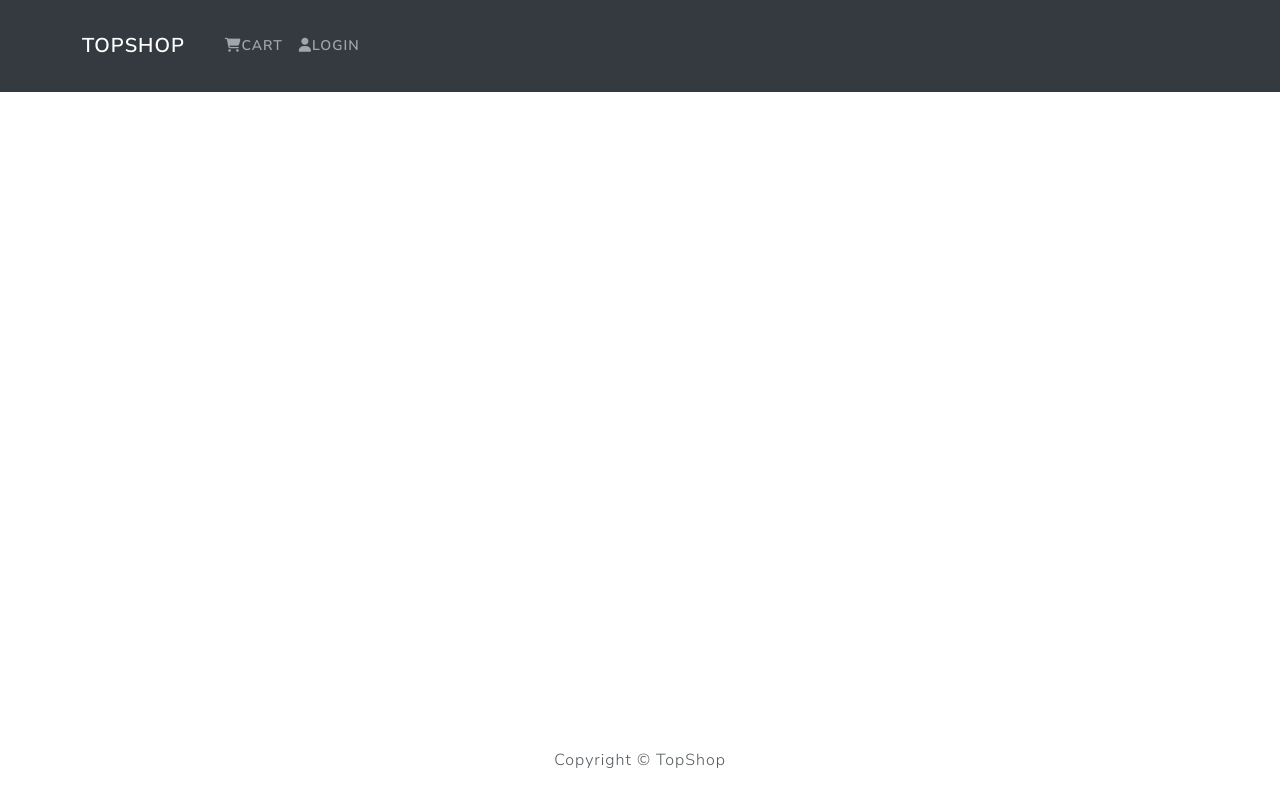
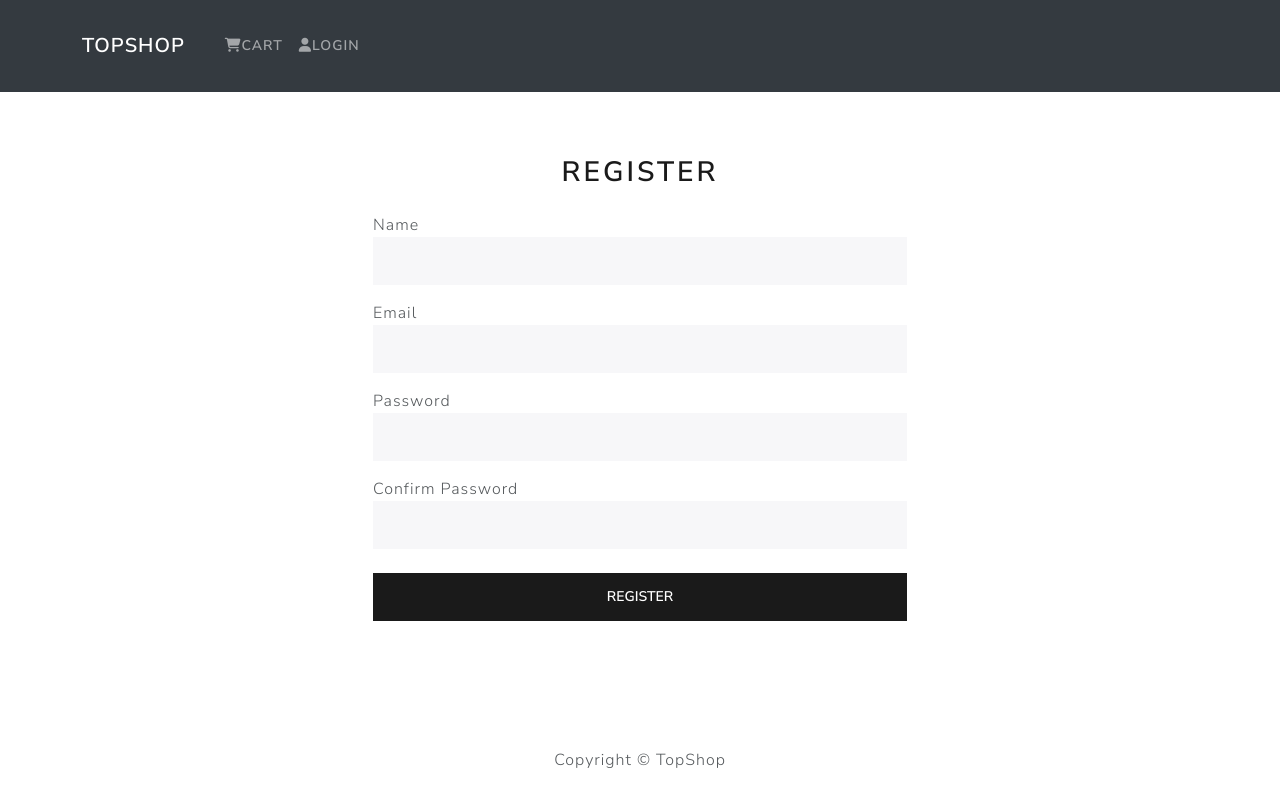
Before and after one commit to SelimRejabd/Ecommerce-site-using-React, a React (Create React App) app: page /register in a window 1280 px wide. Built offline with nearby package versions, Linux system fonts and the light colour scheme.

Commit message:
Register page

```diff
--- a/src/App.js
+++ b/src/App.js
@@ -7,6 +7,7 @@ import { BrowserRouter as Router, Route, Routes } from "react-router-dom";
 import CartScreen from "./screens/CartScreen";
 import LoginForm from "./components/LoginForm";
 import Profile from "./components/Profile";
+import Register from "./components/Register";
 
 function App() {
   return (
@@ -20,6 +21,7 @@ function App() {
             <Route path="/cart/:id?" Component={CartScreen}/>
             <Route path="/login" Component={LoginForm}/>
             <Route path="/profile" Component={Profile}/>
+            <Route path="/register" Component={Register}/>
           </Routes>
         </Container>
       </main>
--- a/src/app/store.js
+++ b/src/app/store.js
@@ -2,12 +2,14 @@ import { configureStore } from "@reduxjs/toolkit";
 import ProductReducer from "../features/slice/ProductSlice";
 import CartReducer from "../features/slice/CartSlice";
 import UserLoginReducer from "../features/slice/UserLoginSlice";
+import UserRegisterReducer from "../features/slice/UserRegisterSlice";
 
 const store = configureStore({
   reducer: {
     products: ProductReducer,
     cart: CartReducer,
     user: UserLoginReducer,
+    userRegister: UserRegisterReducer,
   }
 });
 
--- /dev/null
+++ b/src/components/Register.js
@@ -0,0 +1,111 @@
+import React, { useState, useEffect } from 'react';
+import { useDispatch, useSelector } from 'react-redux';
+import { useNavigate } from 'react-router-dom';
+import { registerUser } from '../features/slice/UserRegisterSlice';
+
+const Register = () => {
+    const dispatch = useDispatch();
+    const navigate = useNavigate();
+    const { user, loading, error } = useSelector((state) => state.userRegister);
+
+    const [formData, setFormData] = useState({
+        name: '',
+        email: '',
+        password: '',
+        confirmPassword: '',
+    });
+
+    const [message, setMessage] = useState('');
+
+    const { name, email, password, confirmPassword } = formData;
+    console.log(formData);
+
+    const handleChange = (e) => {
+        setFormData({
+            ...formData,
+            [e.target.name]: e.target.value,
+        });
+    };
+
+    const handleSubmit = (e) => {
+        e.preventDefault();
+        if (password !== confirmPassword) {
+            setMessage('Passwords do not match');
+        } else {
+            dispatch(registerUser({ name, email, password }));
+        }
+    };
+
+    useEffect(() => {
+        if (user) {
+            navigate('/profile');
+        }
+    }, [user, navigate]);
+
+    return (
+        <div className="container">
+            <div className="row justify-content-center">
+                <div className="col-md-6">
+                    <h2 className="text-center mt-5">Register</h2>
+                    {message && <div className="alert alert-danger">{message}</div>}
+                    {error && <div className="alert alert-danger">{error.detail || error}</div>}
+                    <form onSubmit={handleSubmit} className="mt-4">
+                        <div className="form-group">
+                            <label htmlFor="name">Name</label>
+                            <input
+                                type="text"
+                                name="name"
+                                id="name"
+                                className="form-control"
+                                value={name}
+                                onChange={handleChange}
+                                required
+                            />
+                        </div>
+                        <div className="form-group mt-3">
+                            <label htmlFor="email">Email</label>
+                            <input
+                                type="email"
+                                name="email"
+                                id="email"
+                                className="form-control"
+                                value={email}
+                                onChange={handleChange}
+                                required
+                            />
+                        </div>
+                        <div className="form-group mt-3">
+                            <label htmlFor="password">Password</label>
+                            <input
+                                type="password"
+                                name="password"
+                                id="password"
+                                className="form-control"
+                                value={password}
+                                onChange={handleChange}
+                                required
+                            />
+                        </div>
+                        <div className="form-group mt-3">
+                            <label htmlFor="confirmPassword">Confirm Password</label>
+                            <input
+                                type="password"
+                                name="confirmPassword"
+                                id="confirmPassword"
+                                className="form-control"
+                                value={confirmPassword}
+                                onChange={handleChange}
+                                required
+                            />
+                        </div>
+                        <button type="submit" className="btn btn-primary mt-4 w-100" disabled={loading}>
+                            {loading ? 'Registering...' : 'Register'}
+                        </button>
+                    </form>
+                </div>
+            </div>
+        </div>
+    );
+};
+
+export default Register;
--- /dev/null
+++ b/src/features/slice/UserRegisterSlice.js
@@ -0,0 +1,48 @@
+
+import { createSlice, createAsyncThunk } from '@reduxjs/toolkit';
+import axios from 'axios';
+
+const initialState = {
+    user: null,
+    loading: false,
+    error: null,
+};
+
+export const registerUser = createAsyncThunk(
+    'users/register',
+    async (userData, { rejectWithValue }) => {
+        try {
+            const response = await axios.post('/users/register/', userData);
+            return response.data;
+        } catch (error) {
+            if (error.response && error.response.data) {
+                return rejectWithValue(error.response.data);
+            } else {
+                return rejectWithValue({ detail: error.message });
+            }
+        }
+    }
+);
+
+const userRegisterSlice = createSlice({
+    name: 'userRegister',
+    initialState,
+    reducers: {},
+    extraReducers: (builder) => {
+        builder
+            .addCase(registerUser.pending, (state) => {
+                state.loading = true;
+                state.error = null;
+            })
+            .addCase(registerUser.fulfilled, (state, action) => {
+                state.loading = false;
+                state.user = action.payload;
+            })
+            .addCase(registerUser.rejected, (state, action) => {
+                state.loading = false;
+                state.error = action.payload || 'Something went wrong';
+            });
+    },
+});
+
+export default userRegisterSlice.reducer;
```
